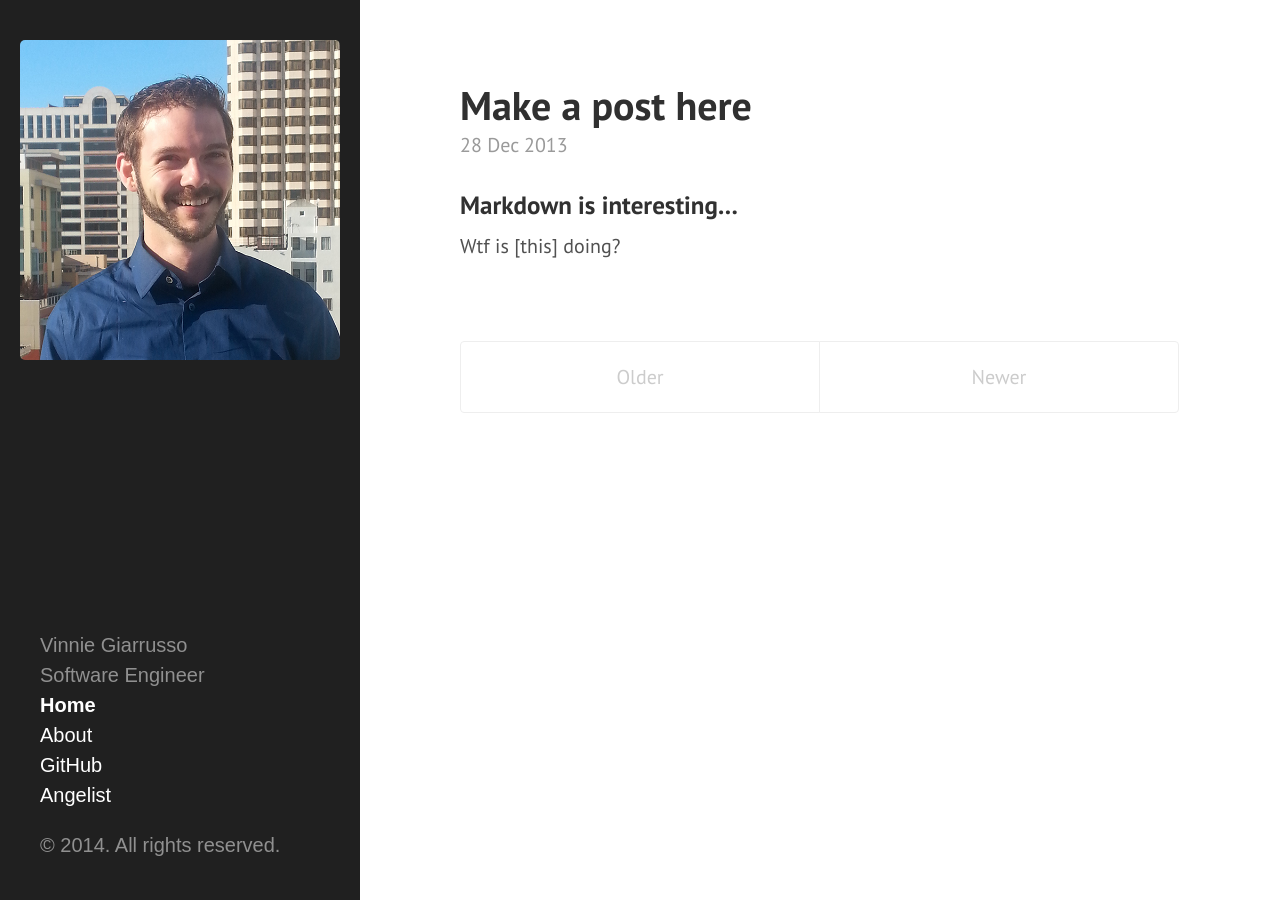
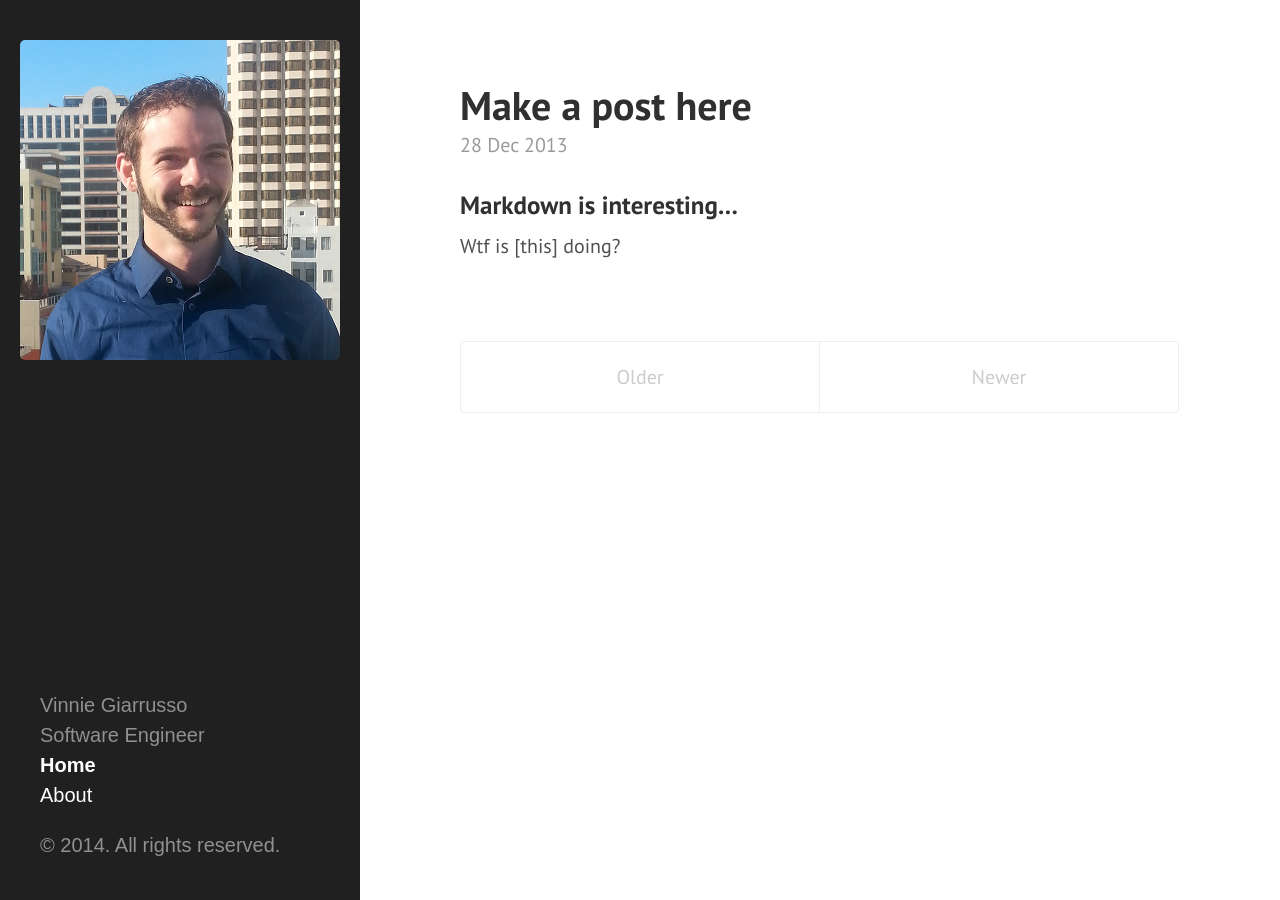
Before and after one commit to vingiarrusso/vingiarrusso.github.io, a Jekyll site: the page built from index.html, in a window 1280 px wide. Built offline with Jekyll 4.4.1, drawn with Linux system fonts in a browser that asks for light colours; some web fonts are replaced; Markdown is read by kramdown in place of the engine named in the settings; the list of posts is cut into pages by our own code.

Commit message:
more testing

```diff
--- a/_includes/sidebar.html
+++ b/_includes/sidebar.html
@@ -25,9 +25,10 @@
             </li>
           {% endif %}
         {% endif %}
-      {% endfor %}
+      {% endfor %}<!--
+      <li class="sidebar-nav-item"><a href="{{ site.linkedin }}">LinkedIn</a></li>
       <li class="sidebar-nav-item"><a href="{{ site.github }}">GitHub</a></li>
-      <li class="sidebar-nav-item"><a href="{{ site.angel }}">Angelist</a></li>
+      <li class="sidebar-nav-item"><a href="{{ site.angel }}">Angelist</a></li> -->
     </ul>
 
     <p>&copy; {{ site.time | date: '%Y' }}. All rights reserved.</p>
```
